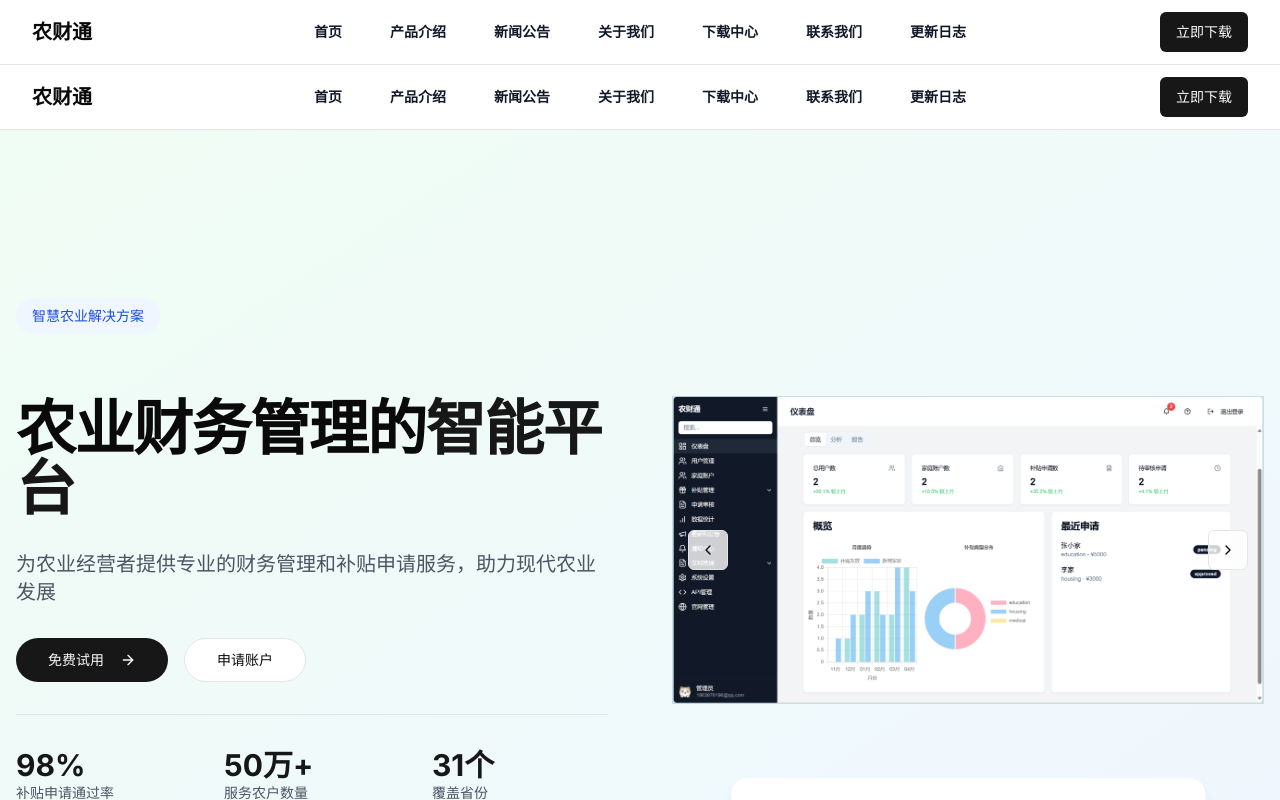
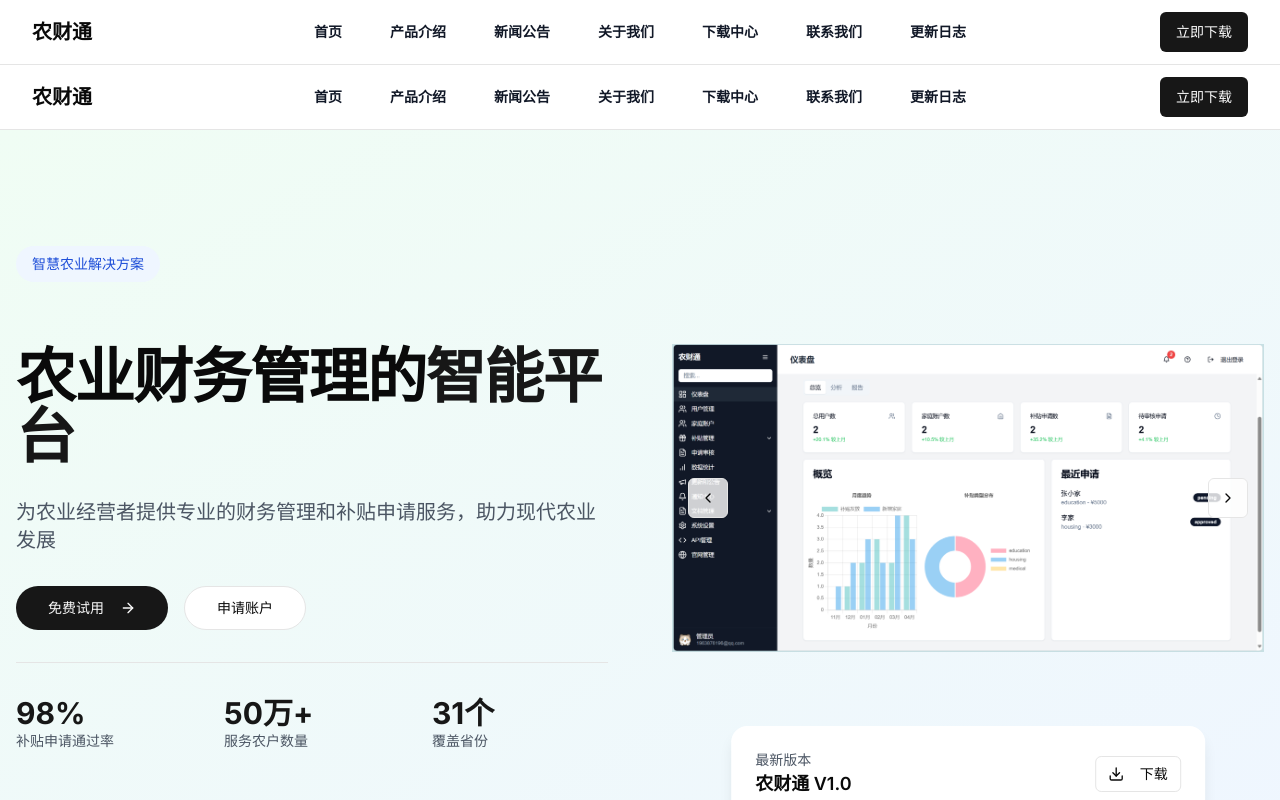
Before and after one commit to ruonanqwe/zhi-GW, a Next.js app: page / in a window 1280 px wide. Shown: the top 800 px of the page. Built offline with nearby package versions, Linux system fonts and the light colour scheme.

Commit message:
Update page.tsx

```diff
--- a/app/page.tsx
+++ b/app/page.tsx
@@ -58,7 +58,7 @@ export default function Home() {
       <Header />
       {/* Hero Section */}
       <section className="relative bg-gradient-to-br from-green-50 to-blue-50 dark:from-gray-900 dark:to-gray-800 min-h-[calc(100vh-4rem)]">
-        <div className="container mx-auto px-4 py-20 flex items-center justify-center">
+        <div className="container mx-auto px-4 min-h-[calc(100vh-4rem)] flex items-center justify-center">
           <div className="grid lg:grid-cols-2 gap-16 items-center max-w-7xl mx-auto w-full py-10">
             <div className="space-y-8">
               <div className="inline-flex items-center px-4 py-2 bg-blue-50 dark:bg-blue-900/30 rounded-full text-sm font-medium text-blue-700 dark:text-blue-300 mb-8">
@@ -97,7 +97,7 @@ export default function Home() {
                 </div>
               </div>
             </div>
-            <div className="relative">
+            <div className="relative lg:h-[600px]">
               <Carousel />
               <div className="absolute -bottom-6 left-1/2 -translate-x-1/2 bg-white dark:bg-gray-800 shadow-lg rounded-2xl p-6 w-[80%]">
                 <div className="flex items-center justify-between">
@@ -118,7 +118,7 @@ export default function Home() {
 
       {/* Features Section */}
       <section className="py-20 bg-gray-50 dark:bg-gray-900">
-        <div className="container mx-auto px-4">
+        <div className="container mx-auto px-4 max-w-7xl">
           <div className="text-center mb-16">
             <h2 className="text-3xl font-bold mb-4">核心功能</h2>
             <p className="text-gray-600 dark:text-gray-400 max-w-2xl mx-auto">
@@ -155,7 +155,7 @@ export default function Home() {
 
       {/* Contact Section */}
       <section className="bg-gray-50 dark:bg-gray-900 py-20">
-        <div className="container mx-auto px-4">
+        <div className="container mx-auto px-4 max-w-7xl">
           <div className="grid lg:grid-cols-2 gap-12 items-center">
             <div>
               <h2 className="text-3xl lg:text-4xl font-bold mb-6">联系我们</h2>
```
